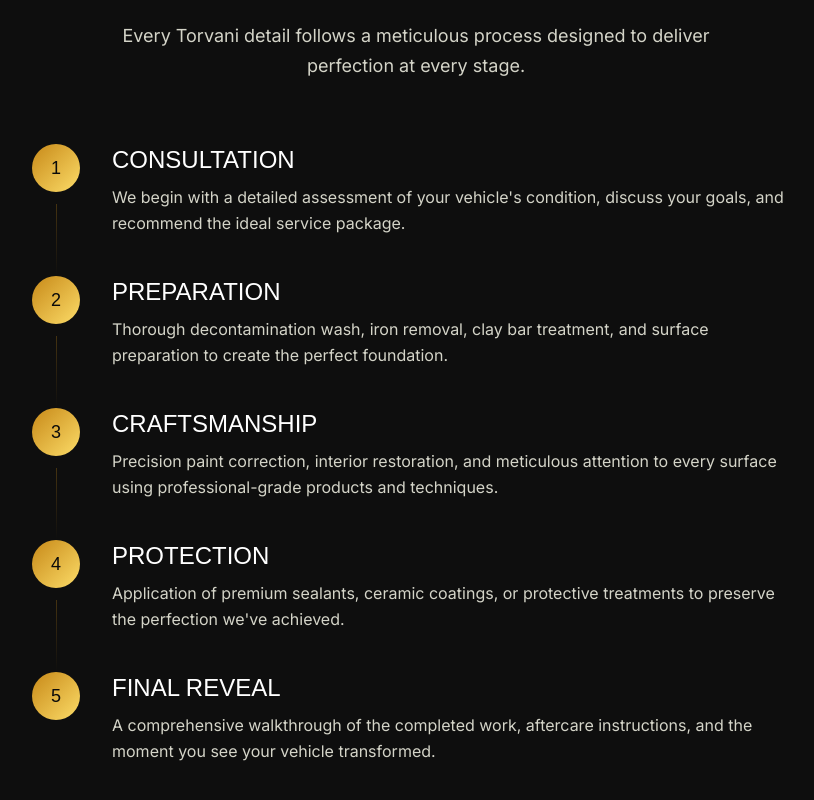
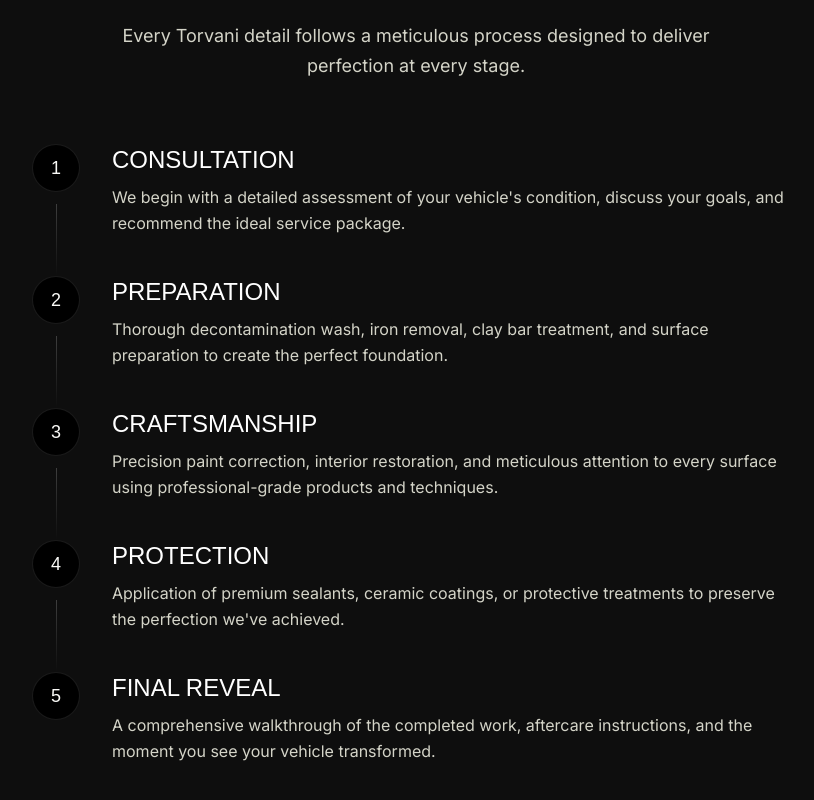
Before and after one commit to empexofficial/torvani, a Next.js app: page / in a window 1280 px wide. Shown: the part 5181-5981 px from the top of the page, without its empty margins (224-1038 px from the left). Built offline with nearby package versions, Linux system fonts and the light colour scheme; a web font is replaced by a local one.

Commit message:
style: Update process step number background, text, and connector line colors.

```diff
--- a/src/app/page.tsx
+++ b/src/app/page.tsx
@@ -226,11 +226,11 @@
                 <div className="flex gap-6 md:gap-8 mb-10 last:mb-0">
                   {/* Step number */}
                   <div className="flex flex-col items-center">
-                    <div className="w-12 h-12 rounded-full gold-gradient-bg flex items-center justify-center text-obsidian font-display font-bold text-lg flex-shrink-0">
+                    <div className="w-12 h-12 rounded-full bg-black border border-white/10 flex items-center justify-center text-ivory-100 font-display font-bold text-lg flex-shrink-0">
                       {step.step}
                     </div>
                     {index < processSteps.length - 1 && (
-                      <div className="w-px flex-1 mt-3 bg-gradient-to-b from-gold-500/30 to-transparent" />
+                      <div className="w-px flex-1 mt-3 bg-gradient-to-b from-white/20 to-transparent" />
                     )}
                   </div>
                   {/* Content */}
```
